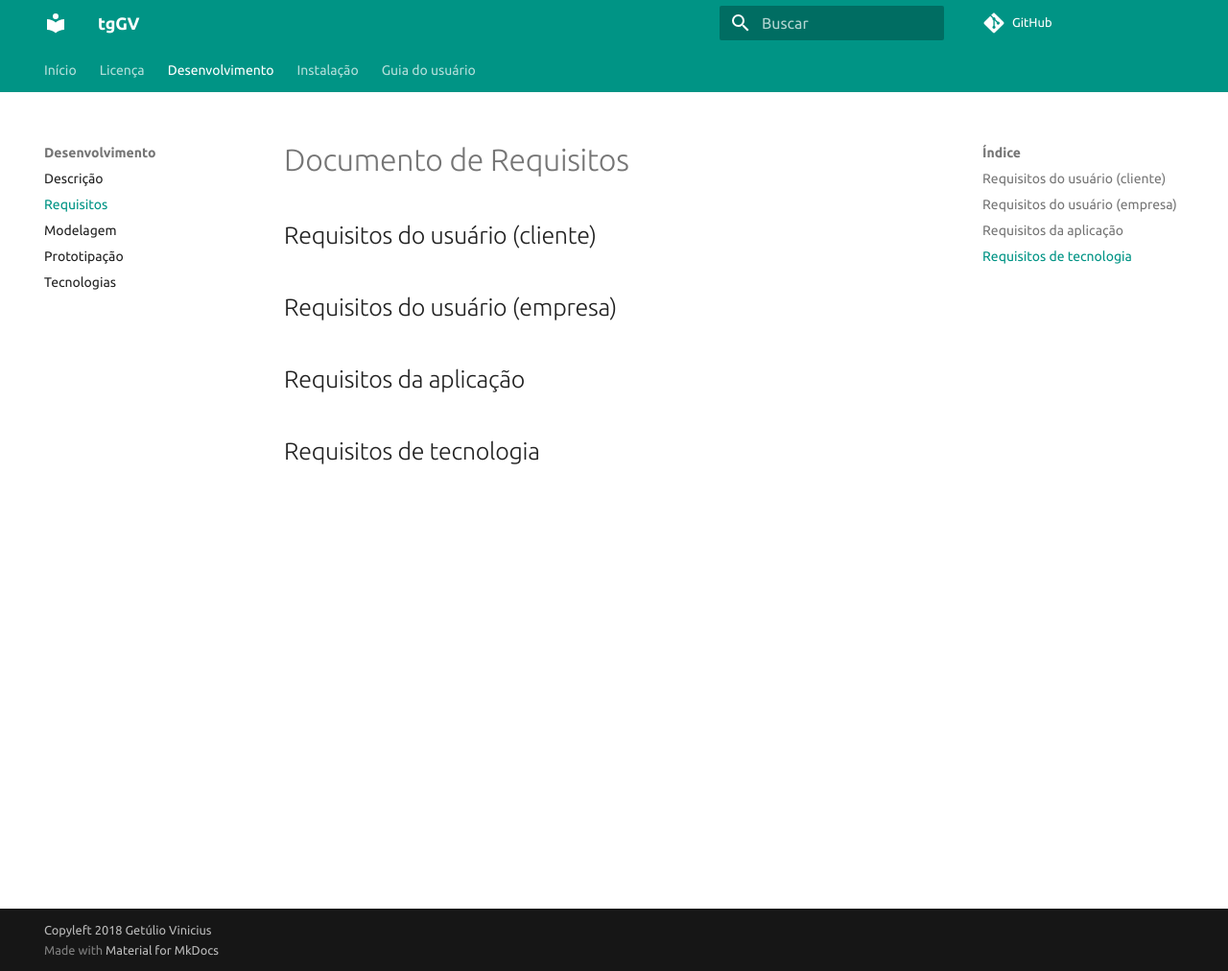
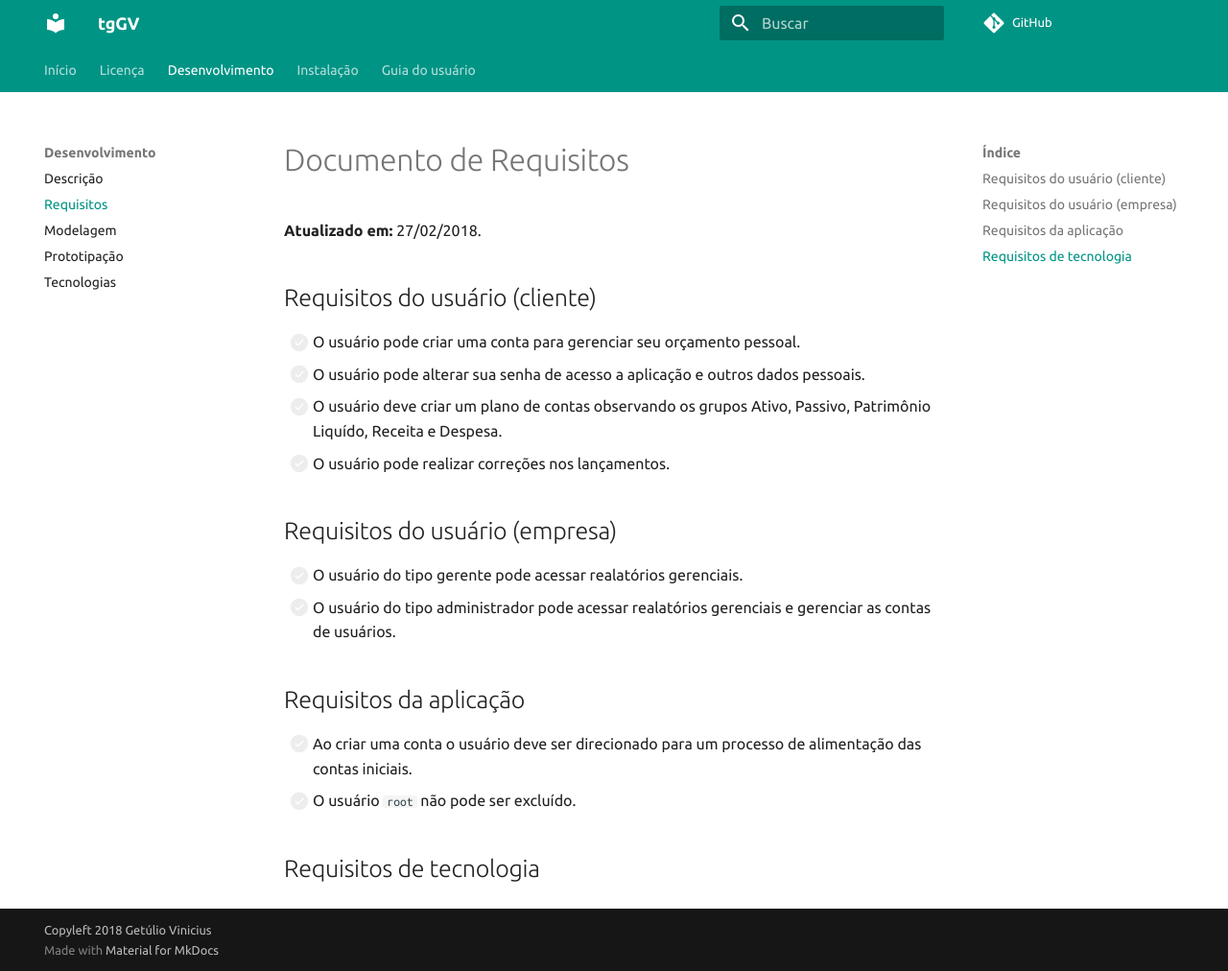
Before and after one commit to getuliovinicius/trabalho.graduacao, an MkDocs documentation site: the page built from docs/mds/doc-desenvolvimento/1-requisitos.md, in a window 1280 px wide and 1012 px high. Shown: the whole window at 96% size. Built offline with MkDocs 1.6.1 and Material for MkDocs 9.7.7, drawn with Linux system fonts in a browser that asks for light colours; comment, search, counter and statistics services are not loaded; old or Windows-style settings are respelled for this version of MkDocs.

Commit message:
Docs - requisitos

```diff
--- a/docs/mds/doc-desenvolvimento/1-requisitos.md
+++ b/docs/mds/doc-desenvolvimento/1-requisitos.md
@@ -1,10 +1,23 @@
 Documento de Requisitos
 =======================
 
+**Atualizado em:** 27/02/2018.
+
 ## Requisitos do usuário (cliente)
+
+- [ ] O usuário pode criar uma conta para gerenciar seu orçamento pessoal.
+- [ ] O usuário pode alterar sua senha de acesso a aplicação e outros dados pessoais.
+- [ ] O usuário deve criar um plano de contas observando os grupos Ativo, Passivo, Patrimônio Liquído, Receita e Despesa.
+- [ ] O usuário pode realizar correções nos lançamentos.
 
 ## Requisitos do usuário (empresa)
 
+- [ ] O usuário do tipo gerente pode acessar realatórios gerenciais.
+- [ ] O usuário do tipo administrador pode acessar realatórios gerenciais e gerenciar as contas de usuários.
+
 ## Requisitos da aplicação
 
+- [ ] Ao criar uma conta o usuário deve ser direcionado para um processo de alimentação das contas iniciais.
+- [ ] O usuário `root` não pode ser excluído.
+
 ## Requisitos de tecnologia
```
